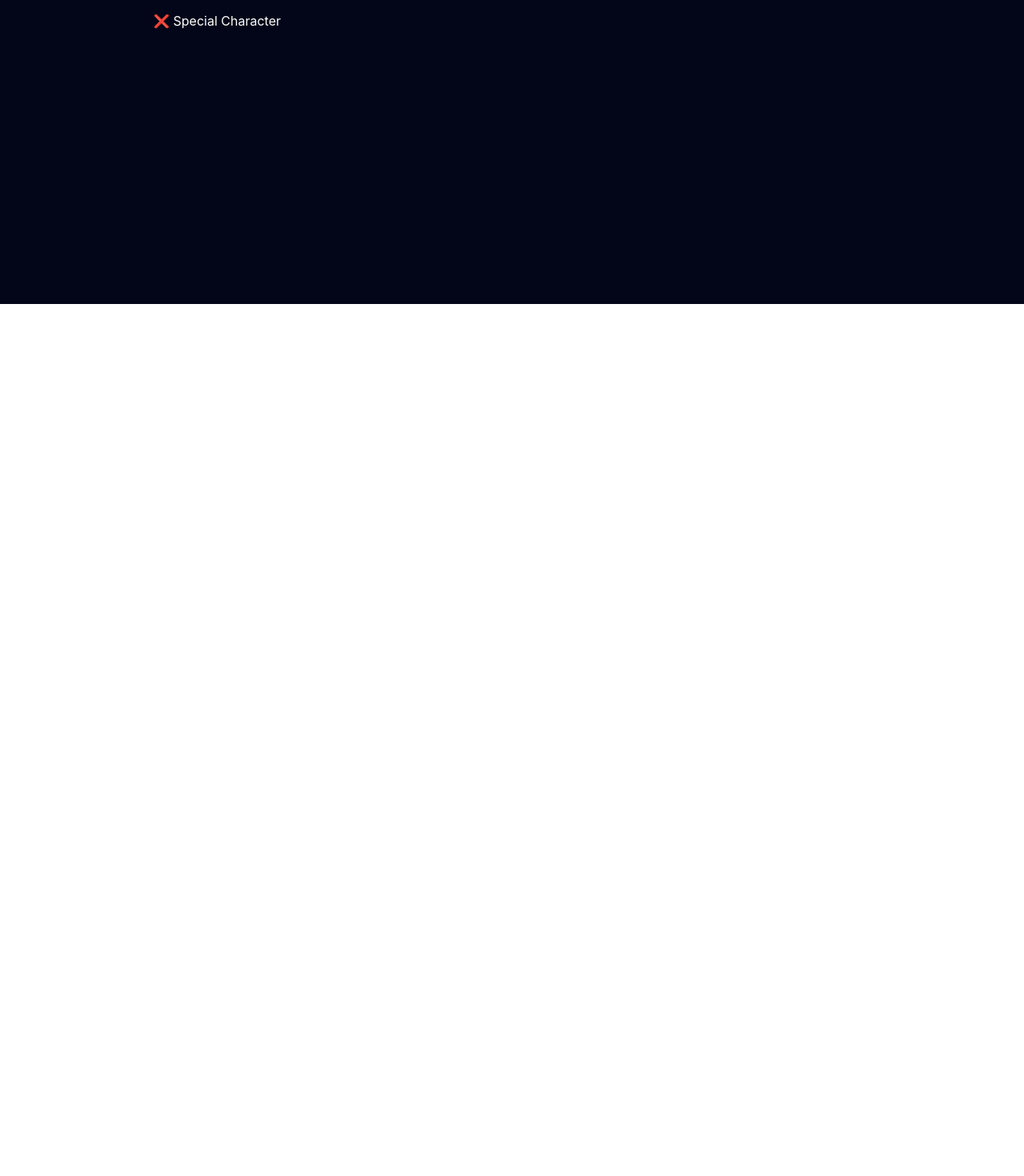
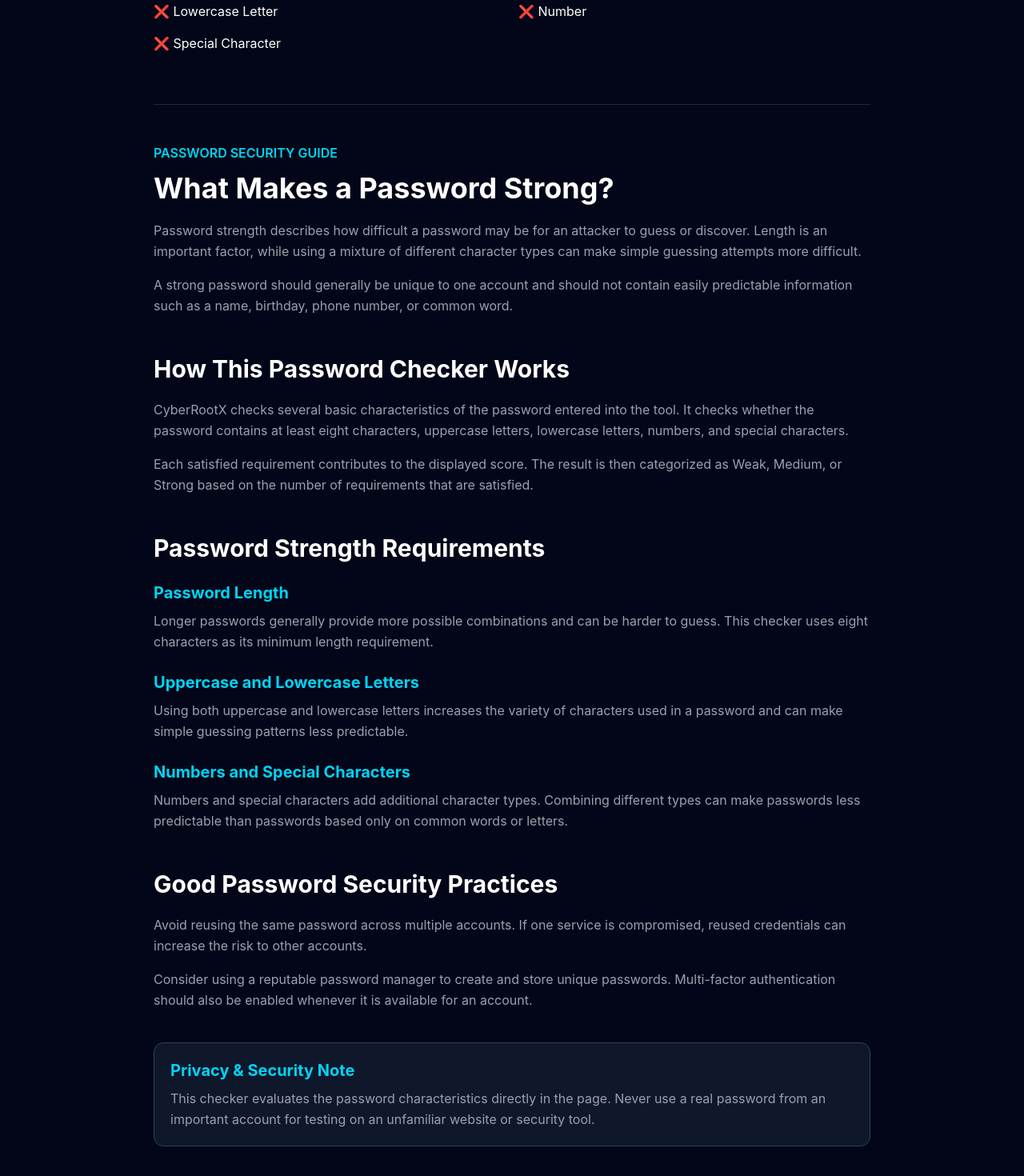
Before and after one commit to ashishg2005/CyberRootX-Frontend, a React (Vite) app: page /password-checker in a window 1280 px wide. Shown: the part 420-1890 px from the top of the page at 80% size. Before the commit the page ends 800 px from the top, so only its background shows below. Built offline with nearby package versions, Linux system fonts and the light colour scheme.

Commit message:
Improve password checker content

```diff
--- a/src/pages/PasswordChecker.jsx
+++ b/src/pages/PasswordChecker.jsx
@@ -33,14 +33,17 @@ function PasswordChecker() {
     <div className="min-h-screen bg-slate-950 text-white px-6 py-10">
       <div className="max-w-4xl mx-auto">
 
+        {/* Tool Header */}
         <h1 className="text-4xl font-bold text-cyan-400">
           🔐 Password Strength Checker
         </h1>
 
-        <p className="text-gray-400 mt-3">
-          Check how strong your password is.
+        <p className="text-gray-400 mt-3 leading-relaxed">
+          Check the basic strength characteristics of a password by
+          reviewing its length, letters, numbers, and special characters.
         </p>
 
+        {/* Password Input */}
         <input
           type={showPassword ? "text" : "password"}
           placeholder="Enter your password..."
@@ -56,6 +59,7 @@ function PasswordChecker() {
           {showPassword ? "🙈 Hide Password" : "👁 Show Password"}
         </button>
 
+        {/* Strength */}
         <div className="mt-8">
 
           <div className="flex justify-between mb-2">
@@ -72,6 +76,7 @@ function PasswordChecker() {
 
         </div>
 
+        {/* Requirements */}
         <div className="grid grid-cols-2 gap-4 mt-8">
 
           <p>{hasLength ? "✅" : "❌"} Minimum 8 Characters</p>
@@ -86,6 +91,117 @@ function PasswordChecker() {
 
         </div>
 
+        {/* Educational Content */}
+        <section className="mt-16 border-t border-slate-800 pt-12">
+
+          <p className="text-cyan-400 font-semibold">
+            PASSWORD SECURITY GUIDE
+          </p>
+
+          <h2 className="text-3xl md:text-4xl font-bold mt-3">
+            What Makes a Password Strong?
+          </h2>
+
+          <p className="text-gray-400 leading-relaxed mt-5">
+            Password strength describes how difficult a password may be for
+            an attacker to guess or discover. Length is an important factor,
+            while using a mixture of different character types can make
+            simple guessing attempts more difficult.
+          </p>
+
+          <p className="text-gray-400 leading-relaxed mt-4">
+            A strong password should generally be unique to one account and
+            should not contain easily predictable information such as a name,
+            birthday, phone number, or common word.
+          </p>
+
+          <h2 className="text-3xl font-bold mt-12">
+            How This Password Checker Works
+          </h2>
+
+          <p className="text-gray-400 leading-relaxed mt-5">
+            CyberRootX checks several basic characteristics of the password
+            entered into the tool. It checks whether the password contains
+            at least eight characters, uppercase letters, lowercase letters,
+            numbers, and special characters.
+          </p>
+
+          <p className="text-gray-400 leading-relaxed mt-4">
+            Each satisfied requirement contributes to the displayed score.
+            The result is then categorized as Weak, Medium, or Strong based
+            on the number of requirements that are satisfied.
+          </p>
+
+          <h2 className="text-3xl font-bold mt-12">
+            Password Strength Requirements
+          </h2>
+
+          <div className="mt-6 space-y-6">
+
+            <div>
+              <h3 className="text-xl font-bold text-cyan-400">
+                Password Length
+              </h3>
+              <p className="text-gray-400 leading-relaxed mt-2">
+                Longer passwords generally provide more possible combinations
+                and can be harder to guess. This checker uses eight characters
+                as its minimum length requirement.
+              </p>
+            </div>
+
+            <div>
+              <h3 className="text-xl font-bold text-cyan-400">
+                Uppercase and Lowercase Letters
+              </h3>
+              <p className="text-gray-400 leading-relaxed mt-2">
+                Using both uppercase and lowercase letters increases the
+                variety of characters used in a password and can make simple
+                guessing patterns less predictable.
+              </p>
+            </div>
+
+            <div>
+              <h3 className="text-xl font-bold text-cyan-400">
+                Numbers and Special Characters
+              </h3>
+              <p className="text-gray-400 leading-relaxed mt-2">
+                Numbers and special characters add additional character types.
+                Combining different types can make passwords less predictable
+                than passwords based only on common words or letters.
+              </p>
+            </div>
+
+          </div>
+
+          <h2 className="text-3xl font-bold mt-12">
+            Good Password Security Practices
+          </h2>
+
+          <p className="text-gray-400 leading-relaxed mt-5">
+            Avoid reusing the same password across multiple accounts. If one
+            service is compromised, reused credentials can increase the risk
+            to other accounts.
+          </p>
+
+          <p className="text-gray-400 leading-relaxed mt-4">
+            Consider using a reputable password manager to create and store
+            unique passwords. Multi-factor authentication should also be
+            enabled whenever it is available for an account.
+          </p>
+
+          <div className="mt-10 p-5 rounded-xl bg-slate-900 border border-slate-700">
+            <h3 className="text-xl font-bold text-cyan-400">
+              Privacy & Security Note
+            </h3>
+
+            <p className="text-gray-400 leading-relaxed mt-2">
+              This checker evaluates the password characteristics directly
+              in the page. Never use a real password from an important account
+              for testing on an unfamiliar website or security tool.
+            </p>
+          </div>
+
+        </section>
       </div>
     </div>
   );
```
